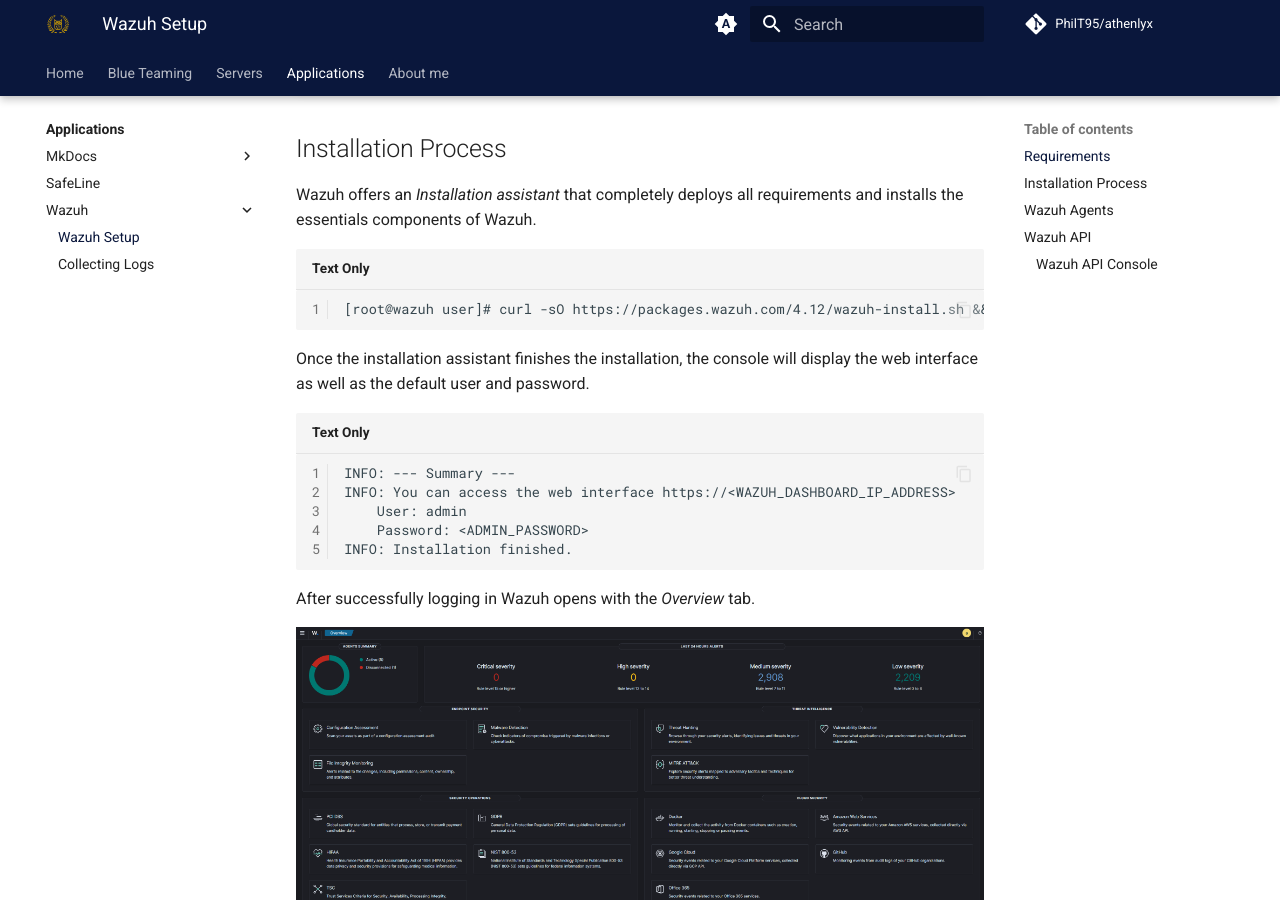
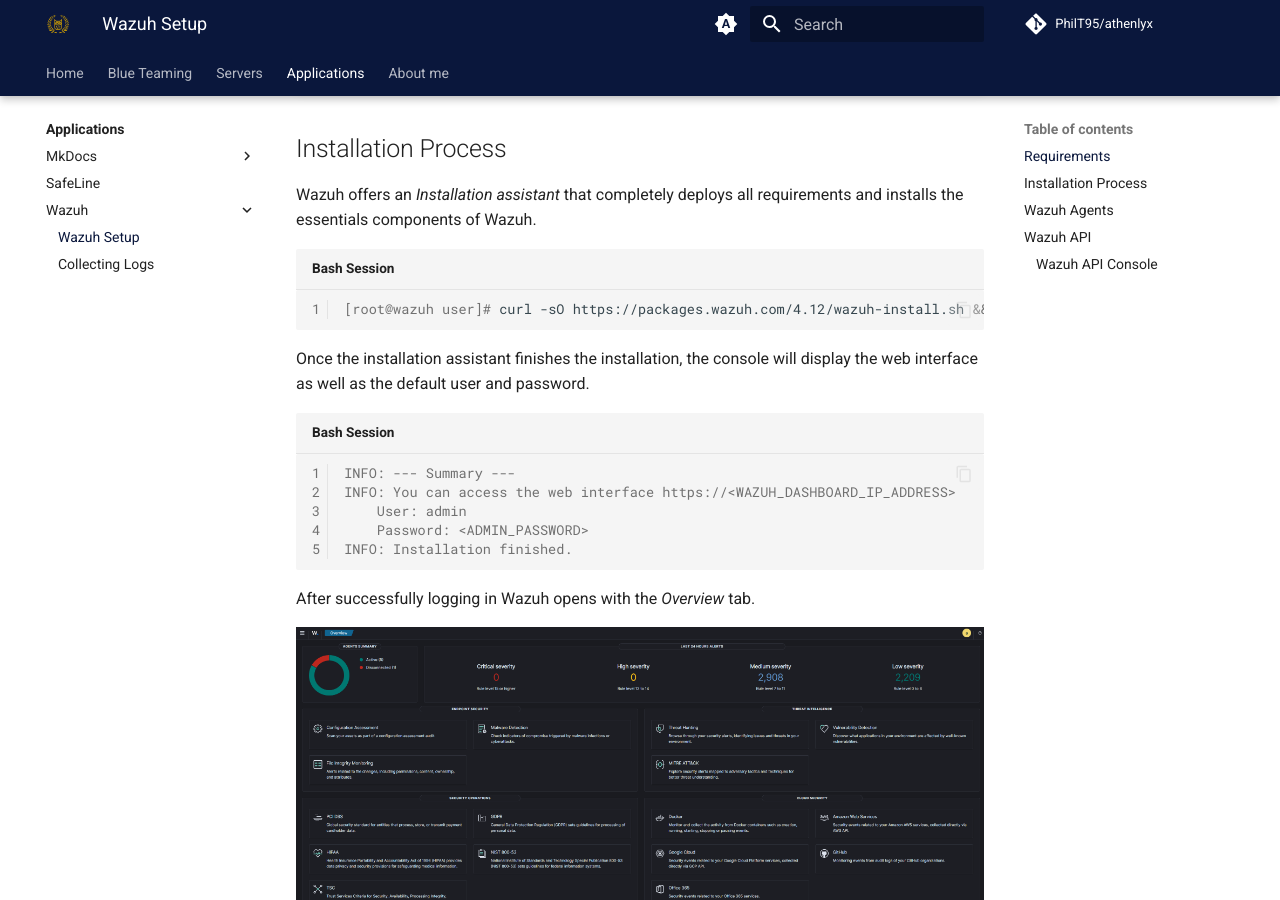
Before and after one commit to PhilT95/athenlyx, an MkDocs documentation site: the page built from docs/applications/wazuh/wazuh_setup.md, in a window 1280 px wide and 900 px high, scrolled down 866 px. Built offline with MkDocs 1.6.1 and Material for MkDocs 9.7.7, drawn with Linux system fonts in a browser that asks for light colours; plug-ins that fetch from the network failed and are left out; comment, search, counter and statistics services are not loaded; some of the changed text lies outside the part shown.

Commit message:
Fixed some Wazuh related errors and starting with the SIEM article (#19)

````diff
--- a/docs/applications/wazuh/wazuh_setup.md
+++ b/docs/applications/wazuh/wazuh_setup.md
@@ -26,13 +26,13 @@ Wazuh itself recommends the following hardware capabilities depending on the amo
 Wazuh offers an *Installation assistant* that completely deploys all requirements and installs the essentials components of Wazuh.
 
 
-```bash-session
+```console
 [root@wazuh user]# curl -sO https://packages.wazuh.com/4.12/wazuh-install.sh && sudo bash ./wazuh-install.sh -a
 ```
 
 Once the installation assistant finishes the installation, the console will display the web interface as well as the default user and password.
 
-```bash-session
+```console
 INFO: --- Summary ---
 INFO: You can access the web interface https://<WAZUH_DASHBOARD_IP_ADDRESS>
     User: admin
--- a/mkdocs.yml
+++ b/mkdocs.yml
@@ -51,7 +51,7 @@ nav:
     - Wazuh:
       - applications/wazuh/index.md
       - Wazuh Setup: applications/wazuh/wazuh_setup.md
-      - Collecting Logs: applications/wazuh/log_collection.md
+      - Collecting Logs: applications/wazuh/log_collecting.md
   - About me: about/index.md
 
 
````
Also changed, not shown: docs/blue/siem/index.md (added, +40 -0 lines), includes/abbreviations.md (+1 -0 lines).
